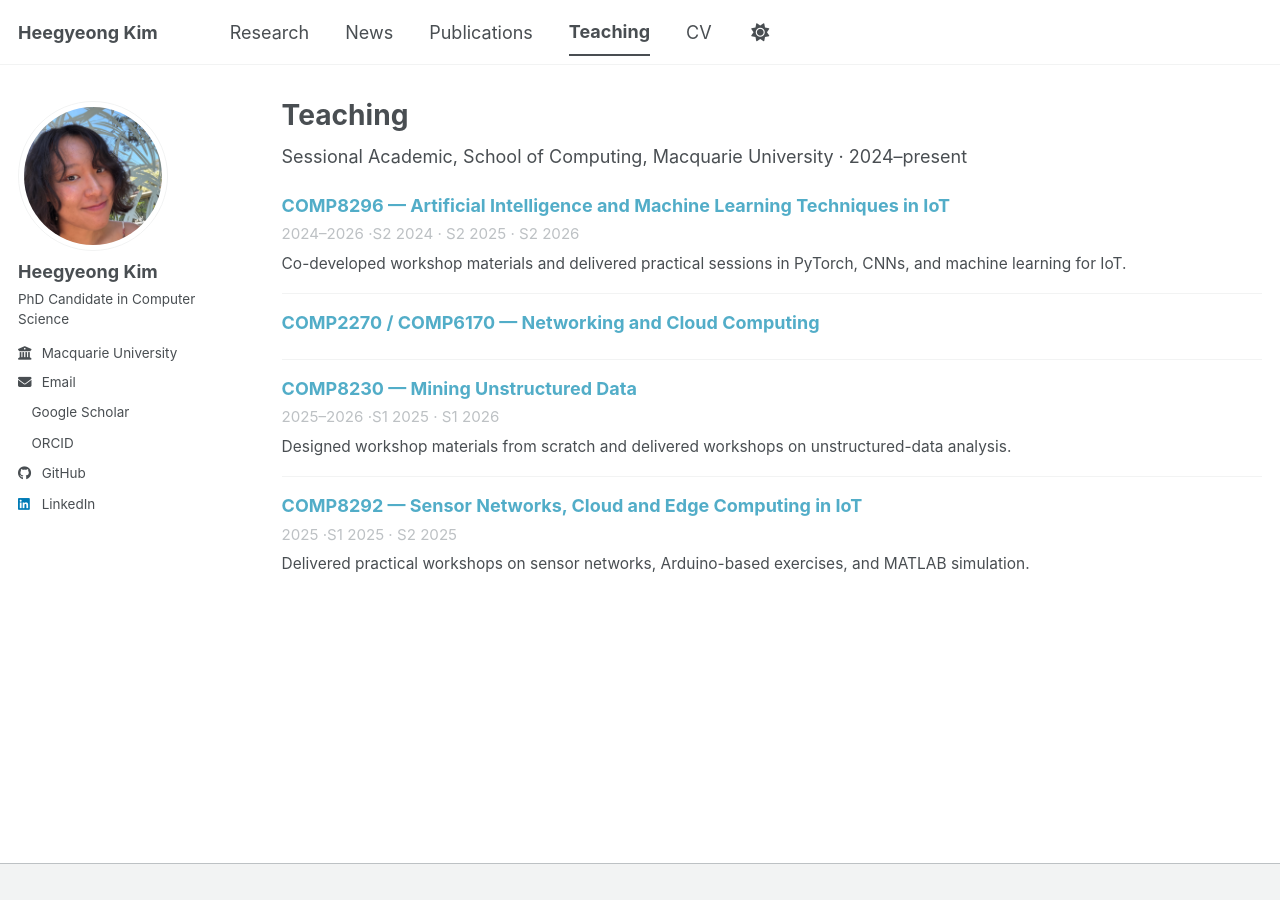
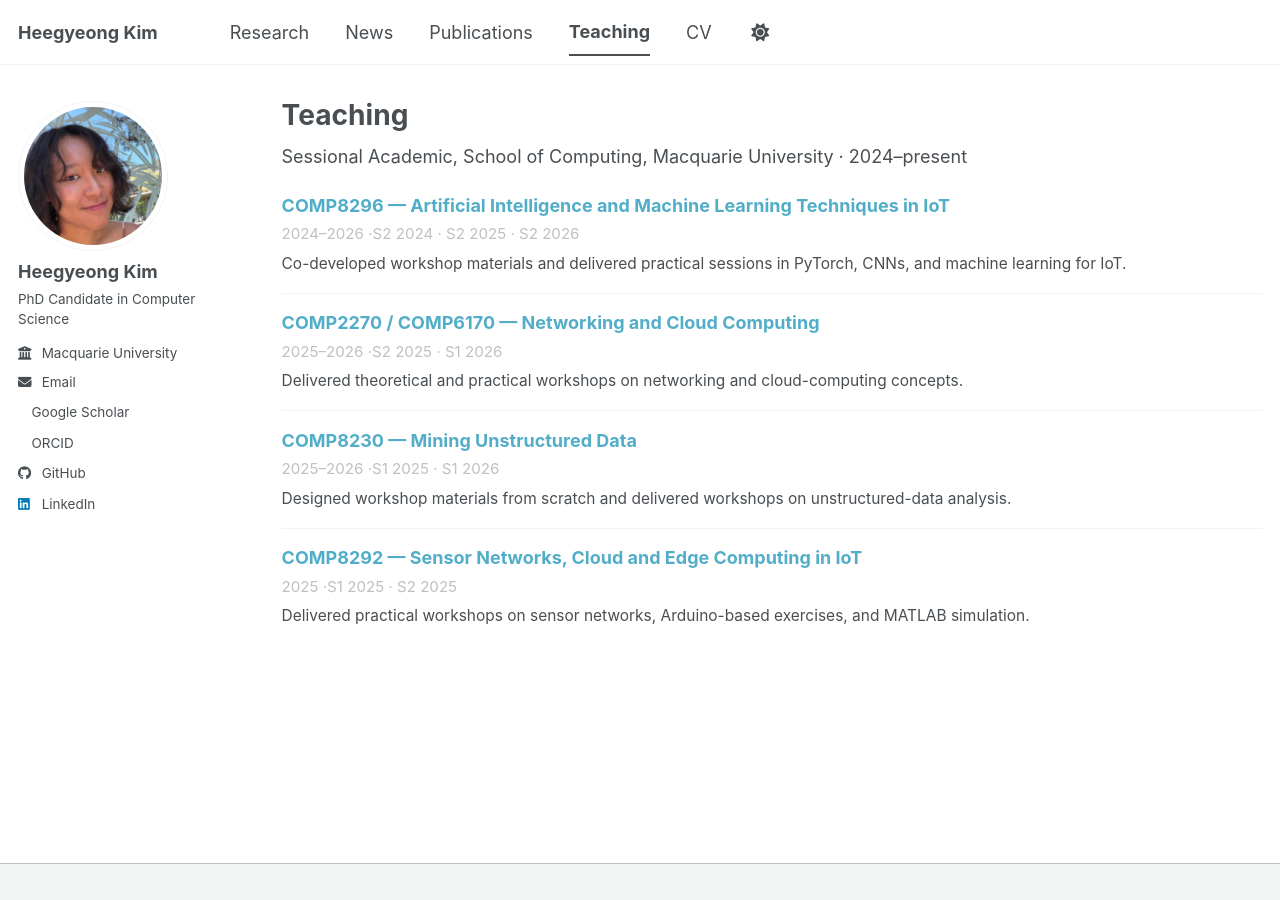
Before and after one commit to HeegyeongK/heegyeongk.github.io, a Jekyll site: the page built from _pages/teaching.html, in a window 1280 px wide. Built offline with Jekyll 4.4.1, drawn with Linux system fonts in a browser that asks for light colours; a style sheet for code colours, icons or effects is not loaded.

Commit message:
Refine teaching metadata for _teaching/2026-comp2270-6170.md

```diff
--- a/_teaching/2026-comp2270-6170.md
+++ b/_teaching/2026-comp2270-6170.md
@@ -3,6 +3,9 @@ title: "COMP2270 / COMP6170 — Networking and Cloud Computing"
 collection: teaching
 date: 2026-02-01
 venue: "Macquarie University"
+years: "2025–2026"
+sessions: "S2 2025 · S1 2026"
+role: "Delivered theoretical and practical workshops on networking and cloud-computing concepts."
 excerpt: "Theoretical and practical workshops in networking and cloud computing."
 ---
 
```
